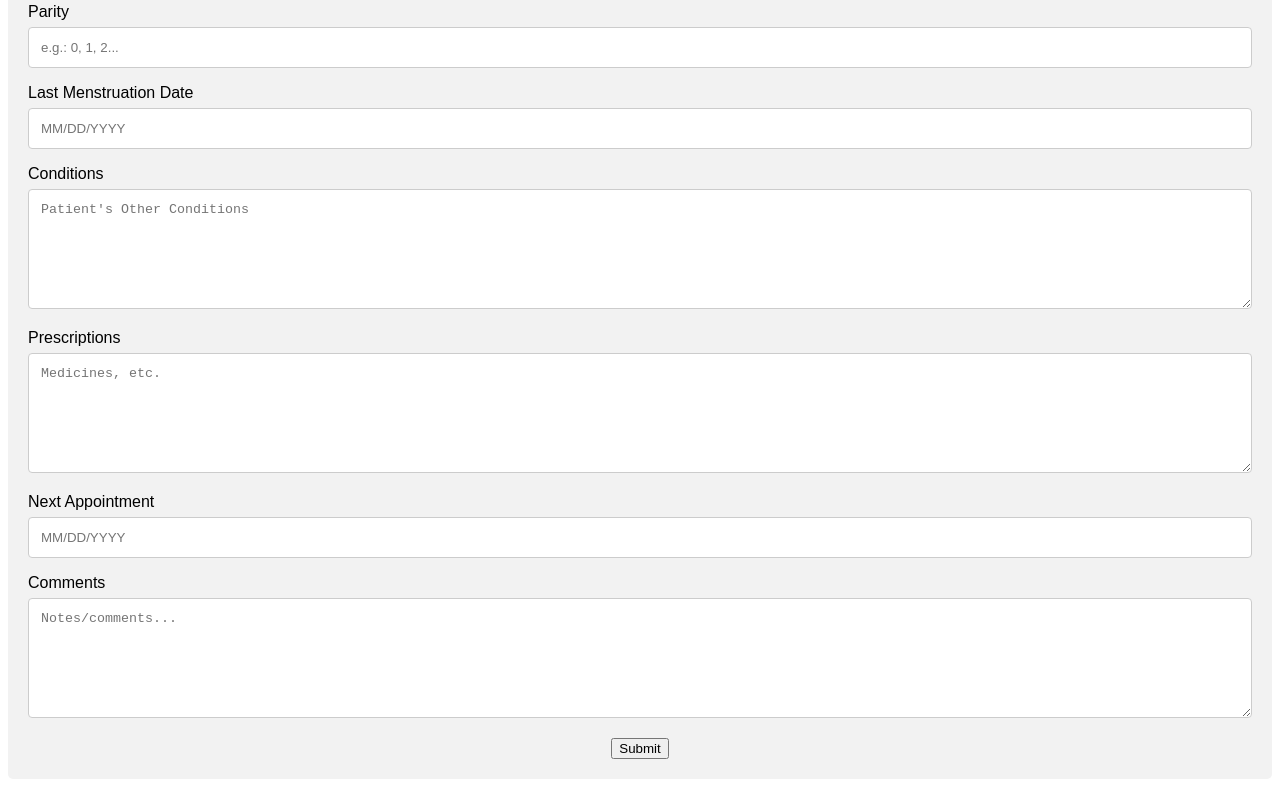
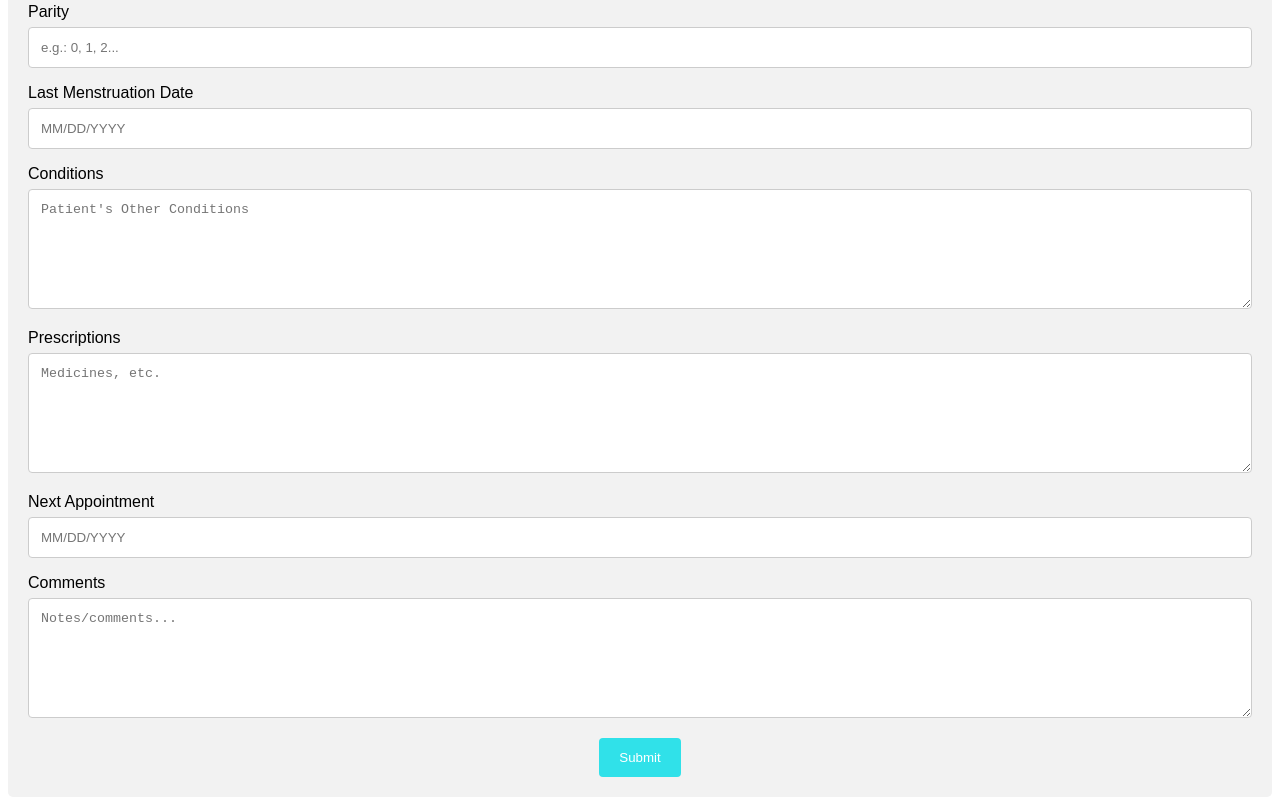
Before and after one commit to isa3bel/xPecting, a website: page App/formFirst.html in a window 1280 px wide. Shown: the part 481-1286 px from the top of the page. Drawn offline with Linux system fonts and the light colour scheme.

Commit message:
restyle for button

```diff
--- a/App/formFirst.html
+++ b/App/formFirst.html
@@ -19,7 +19,7 @@
   resize: vertical;
 	}
 
-input[type=submit] {
+button {
   background-color: #30E1E9;
   color: white;
   padding: 12px 20px;
@@ -28,7 +28,7 @@ input[type=submit] {
   cursor: pointer;
 }
 
-input[type=submit]:hover {
+button:hover {
   background-color: #25A4AA;
 }
 
```
